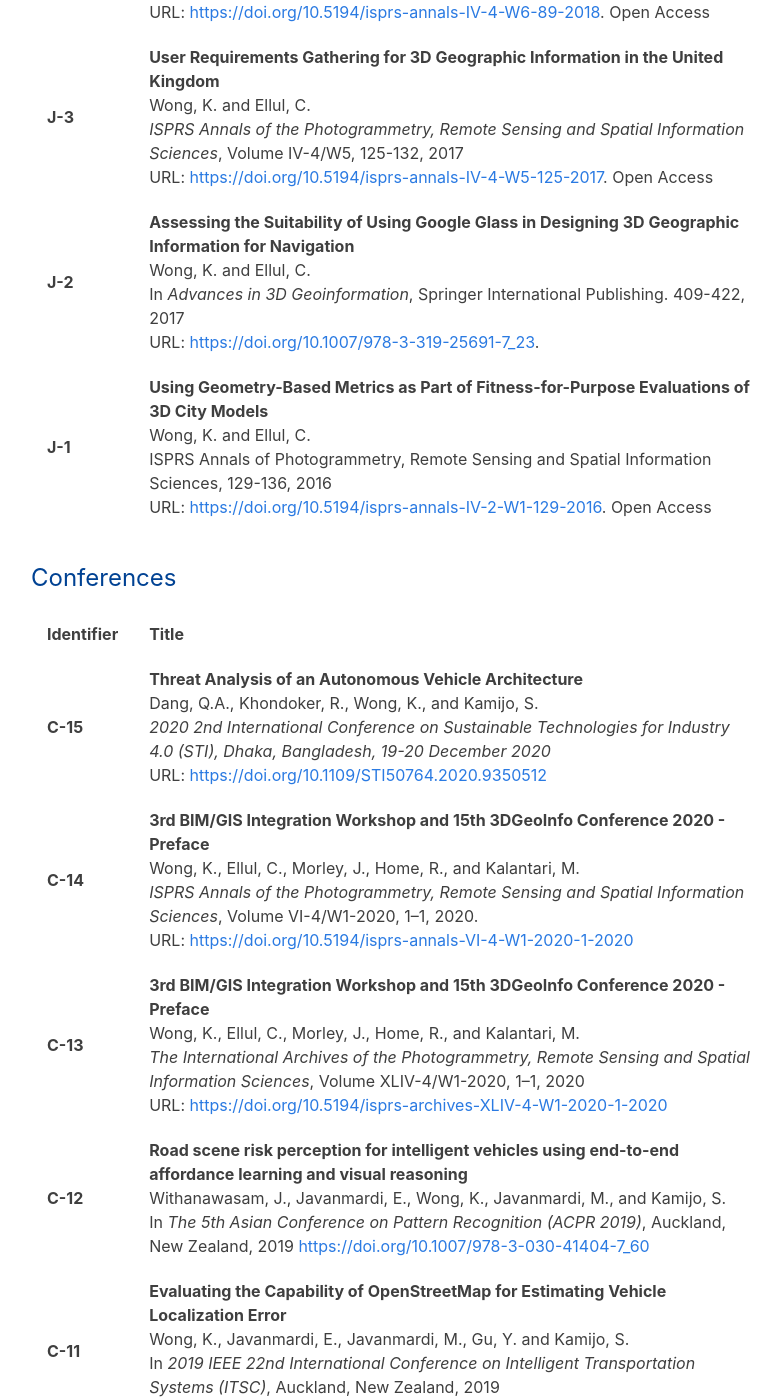
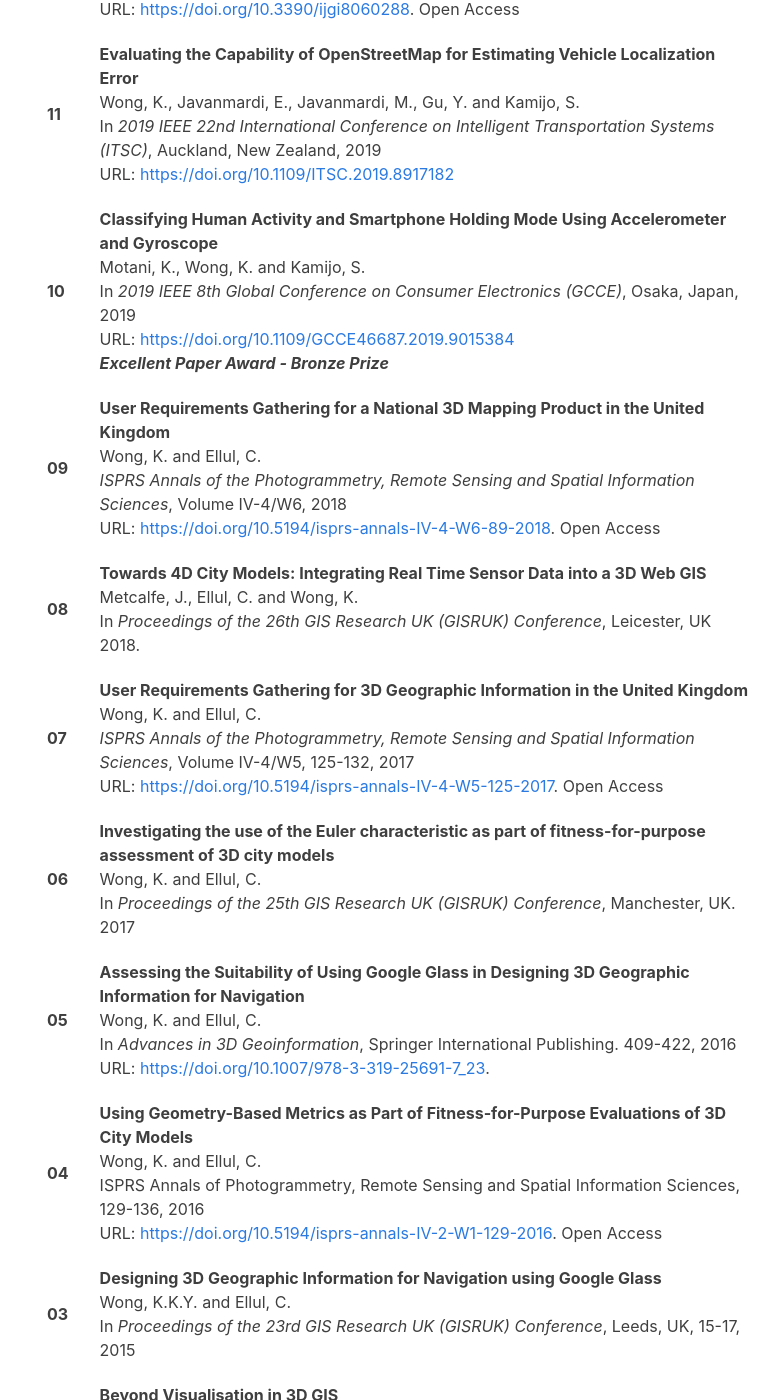
Before and after one commit to kel196/kel196.github.io, a Jekyll site: the page built from index.md, in a window 1280 px wide and 1400 px high, scrolled down 4270 px. Shown: the whole window, without its empty margins (239-1020 px from the left). Built offline with Jekyll 4.4.1, drawn with Linux system fonts in a browser that asks for light colours; our own code applies the rules of GitHub Pages for plain Markdown files; some of the changed text lies outside the part shown.

Commit message:
Update index.md

```diff
--- a/index.md
+++ b/index.md
@@ -117,71 +117,60 @@ The award provides a tax-free stipend of £18,590 per annum for four years, plus
 **Jan 2015 – Jan 2017** IT Support, Age Concern
 
 ---
-## Publications
-### Refereed Academic Journals
+## Peer-Reviewed Publications
 
-| Identifier | Title                                                        |
+| 15 | **Threat Analysis of an Autonomous Vehicle Architecture**<br />Dang, Q.A., Khondoker, R., Wong, K., and Kamijo, S. <br />*2020 2nd International Conference on Sustainable Technologies for Industry 4.0 (STI), Dhaka, Bangladesh, 19-20 December 2020*<br />URL: [https://doi.org/10.1109/STI50764.2020.9350512](https://doi.org/10.1109/STI50764.2020.9350512) |
+| ------- | ------------------------------------------------------------ |
+| **14** | **Mapping for Autonomous Driving: Opportunities and Challenges**<br />Wong, K., Gu, Y., and Kamijo, S.<br />*IEEE Intelligent Transportation Systems Magazine*, 2020<br />URL: [https://doi.org/10.1109/MITS.2020.3014152](https://doi.org/10.1109/MITS.2020.3014152) |
+| **13** | **Road scene risk perception for intelligent vehicles using end-to-end affordance learning and visual reasoning**<br />Withanawasam, J., Javanmardi, E., Wong, K., Javanmardi, M., and Kamijo, S.<br />In *The 5th Asian Conference on Pattern Recognition (ACPR 2019)*, Auckland, New Zealand, 2020 [https://doi.org/10.1007/978-3-030-41404-7_60](https://doi.org/10.1007/978-3-030-41404-7_60) |
+| **12** | **Estimating Autonomous Vehicle Localization Error Using 2D Geographic Information**<br />Wong, K., Javanmardi, E., Javanmardi, M. and Kamijo, S.<br />*ISPRS International Journal of Geo-Information*, 8(6), p.288, 2019<br />URL: [https://doi.org/10.3390/ijgi8060288](https://doi.org/10.3390/ijgi8060288). Open Access |
+| **11** | **Evaluating the Capability of OpenStreetMap for Estimating Vehicle Localization Error**<br />Wong, K., Javanmardi, E., Javanmardi, M., Gu, Y. and Kamijo, S.<br />In *2019 IEEE 22nd International Conference on Intelligent Transportation Systems (ITSC)*, Auckland, New Zealand, 2019<br />URL: [https://doi.org/10.1109/ITSC.2019.8917182](https://doi.org/10.1109/ITSC.2019.8917182) |
+| **10** | **Classifying Human Activity and Smartphone Holding Mode Using Accelerometer and Gyroscope**<br />Motani, K., Wong, K. and Kamijo, S.<br />In *2019 IEEE 8th Global Conference on Consumer Electronics (GCCE)*, Osaka, Japan, 2019<br />URL: [https://doi.org/10.1109/GCCE46687.2019.9015384](https://doi.org/10.1109/GCCE46687.2019.9015384) <br />***Excellent Paper Award - Bronze Prize*** |
+| **09** | **User Requirements Gathering for a National 3D Mapping Product in the United Kingdom**<br />Wong, K. and Ellul, C. <br />*ISPRS Annals of the Photogrammetry, Remote Sensing and Spatial Information Sciences*, Volume IV-4/W6, 2018 <br />URL: [https://doi.org/10.5194/isprs-annals-IV-4-W6-89-2018](https://doi.org/10.5194/isprs-annals-IV-4-W6-89-2018). Open Access |
+| **08** | **Towards 4D City Models: Integrating Real Time Sensor Data into a 3D Web GIS**<br />Metcalfe, J., Ellul, C. and Wong, K.<br />In *Proceedings of the 26th GIS Research UK (GISRUK) Conference*, Leicester, UK 2018. |
+| **07** | **User Requirements Gathering for 3D Geographic Information in the United Kingdom**<br />Wong, K. and Ellul, C.<br />*ISPRS Annals of the Photogrammetry, Remote Sensing and Spatial Information Sciences*, Volume IV-4/W5, 125-132, 2017<br />URL: [https://doi.org/10.5194/isprs-annals-IV-4-W5-125-2017](https://doi.org/10.5194/isprs-annals-IV-4-W5-125-2017). Open Access |
+| **06** | **Investigating the use of the Euler characteristic as part of fitness-for-purpose assessment of 3D city models**<br />Wong, K. and Ellul, C.<br />In *Proceedings of the 25th GIS Research UK (GISRUK) Conference*, Manchester, UK. 2017 |
+| **05** | **Assessing the Suitability of Using Google Glass in Designing 3D Geographic Information for Navigation**<br />Wong, K. and Ellul, C.<br />In *Advances in 3D Geoinformation*, Springer International Publishing. 409-422, 2016<br />URL: [https://doi.org/10.1007/978-3-319-25691-7_23](https://doi.org/10.1007/978-3-319-25691-7_23). |
+| **04** | **Using Geometry-Based Metrics as Part of Fitness-for-Purpose Evaluations of 3D City Models**<br />Wong, K. and Ellul, C.<br />ISPRS Annals of Photogrammetry, Remote Sensing and Spatial Information Sciences, 129-136, 2016<br />URL: [https://doi.org/10.5194/isprs-annals-IV-2-W1-129-2016](https://doi.org/10.5194/isprs-annals-IV-2-W1-129-2016). Open Access |
+| **03** | **Designing 3D Geographic Information for Navigation using Google Glass**<br />Wong, K.K.Y. and Ellul, C.<br />In *Proceedings of the 23rd GIS Research UK (GISRUK) Conference*, Leeds, UK, 15-17, 2015 |
+| **02** | **Beyond Visualisation in 3D GIS**<br />Milner, J., Wong, K. and Ellul, C., 2014.<br />In *Proceedings of the 23rd GIS Research UK (GISRUK) Conference*, Leeds, UK, 2014 |
+| **01** | **Enhancing Positioning of Photovoltaic Panels using 3D Geographic Information**<br />Wong, K. and Ellul, C.<br />In *Proceedings of the 21st GIS Research UK (GISRUK) Conference*, Liverpool, UK, 2013 |
+
+---
+## Industry Reports and Other Publications
+
+| **05** | **Communicating and Understanding Risk in Dynamic Situations**<br />Thomson, T., Forde, W., and Wong, K.<br />Royal Geographical Society case study, 2021<br />URL: [https://www.rgs.org/geography/advocacy-and-impact/impact/communicating-and-understanding-risk](https://www.rgs.org/geography/advocacy-and-impact/impact/communicating-and-understanding-risk) |
+| ------ | ------------------------------------------------------------ |
+| **04** | **3rd BIM/GIS Integration Workshop and 15th 3DGeoInfo Conference 2020 - Preface**<br />Wong, K., Ellul, C., Morley, J., Home, R., and Kalantari, M.<br />*ISPRS Annals of the Photogrammetry, Remote Sensing and Spatial Information Sciences*, Volume VI-4/W1-2020, 1–1, 2020.<br />URL: [https://doi.org/10.5194/isprs-annals-VI-4-W1-2020-1-2020](https://doi.org/10.5194/isprs-annals-VI-4-W1-2020-1-2020)https://doi.org/10.1109/STI50764.2020.9350512) |
+| **03** | **3rd BIM/GIS Integration Workshop and 15th 3DGeoInfo Conference 2020 - Preface**<br />Wong, K., Ellul, C., Morley, J., Home, R., and Kalantari, M.<br />*The International Archives of the Photogrammetry, Remote Sensing and Spatial Information Sciences*, Volume XLIV-4/W1-2020, 1–1, 2020<br />URL: [https://doi.org/10.5194/isprs-archives-XLIV-4-W1-2020-1-2020](https://doi.org/10.5194/isprs-archives-XLIV-4-W1-2020-1-2020) |
+| **02** | **Economic Value of 3D Geographic Information**<br />Wong, K.K.Y. <br />EuroSDR and the Department of Computer Science, University College London, London, UK, 2015<br />URL: [https://tinyurl.com/valueof3D](https://tinyurl.com/valueof3D) |
+| **01** | **Advances in 3DGIS**<br />Ellul, C. and Wong, K.<br />AGI foresight report 2020, the Association of Geographic Information, 2015<br />URL: [https://www.agi.org.uk/news/foresight-report](https://www.agi.org.uk/news/foresight-report) |
+
+---
+## Talks
+
+| **11** | *Talk:* **From Microsoft Word to Contentful: What I Learned in My First 365 Days**<br />Fast Forward 2021, Contentful. Virtual, 2021. |
 | ---------- | ------------------------------------------------------------ |
-| **J-6**    | **Mapping for Autonomous Driving: Opportunities and Challenges**<br />Wong, K., Gu, Y., and Kamijo, S.<br />*IEEE Intelligent Transportation Systems Magazine*, 2020<br />URL: [https://doi.org/10.1109/MITS.2020.3014152](https://doi.org/10.1109/MITS.2020.3014152) |
-| **J-5**    | **Estimating Autonomous Vehicle Localization Error Using 2D Geographic Information**<br />Wong, K., Javanmardi, E., Javanmardi, M. and Kamijo, S.<br />*ISPRS International Journal of Geo-Information*, 8(6), p.288, 2019<br />URL: [https://doi.org/10.3390/ijgi8060288](https://doi.org/10.3390/ijgi8060288). Open Access |
-| **J-4**    | **User Requirements Gathering for a National 3D Mapping Product in the United Kingdom**<br />Wong, K. and Ellul, C. <br />*ISPRS Annals of the Photogrammetry, Remote Sensing and Spatial Information Sciences*, Volume IV-4/W6, 2018 <br />URL: [https://doi.org/10.5194/isprs-annals-IV-4-W6-89-2018](https://doi.org/10.5194/isprs-annals-IV-4-W6-89-2018). Open Access |
-| **J-3**    | **User Requirements Gathering for 3D Geographic Information in the United Kingdom**<br />Wong, K. and Ellul, C.<br />*ISPRS Annals of the Photogrammetry, Remote Sensing and Spatial Information Sciences*, Volume IV-4/W5, 125-132, 2017<br />URL: [https://doi.org/10.5194/isprs-annals-IV-4-W5-125-2017](https://doi.org/10.5194/isprs-annals-IV-4-W5-125-2017). Open Access |
-| **J-2**    | **Assessing the Suitability of Using Google Glass in Designing 3D Geographic Information for Navigation**<br />Wong, K. and Ellul, C.<br />In *Advances in 3D Geoinformation*, Springer International Publishing. 409-422, 2017<br />URL: [https://doi.org/10.1007/978-3-319-25691-7_23](https://doi.org/10.1007/978-3-319-25691-7_23). |
-| **J-1**    | **Using Geometry-Based Metrics as Part of Fitness-for-Purpose Evaluations of 3D City Models**<br />Wong, K. and Ellul, C.<br />ISPRS Annals of Photogrammetry, Remote Sensing and Spatial Information Sciences, 129-136, 2016<br />URL: [https://doi.org/10.5194/isprs-annals-IV-2-W1-129-2016](https://doi.org/10.5194/isprs-annals-IV-2-W1-129-2016). Open Access |
+| **10**    | *Panel:* **Communicating and Understanding Risk in Dynamic Situations**<br />Royal Geographical Society, Disaster Risk Management Professional Practice Group, Fireside Chat. Virtual, 2021. |
+| 0**9**   | *Talk:* **Mapping for Autonomous Driving: Opportunities and Challenges**<br />Geospatial Seminar Series. University College London. London, UK, 2019. |
+| **08**   | *Workshop:* **Introduction 3D GIS and BIM 2017 (1-day event)**<br />British Computer Society and Association for Geographic Information. University College London. London, UK, 2017. |
+| **07**   | *Talk:* **Manipulating, Querying and Quantifying 3D Geographic Information Using the Oracle Spatial Java API**<br />UK Oracle User Group Spatial & Graph SIG. London, UK, 2017. |
+| **06** | *Workshop:* **3D GIS Workshop and Tutorial - GISRUK '16**<br />GIS Research UK, University of Greenwich. London, UK, 2016. |
+| **05**   | *Talk:* **What is 3D GIS?** <br />Talks for Undergraduates Geomatic Students from University of Applied Sciences and Arts Northwestern Switzerland. London, UK, 2016. |
+| **04**   | *Panel:* **3D GIS — Is visualisation enough?** <br />GeoCom 2015: Resilient Futures, Warwick, UK, 2015.<br />URL: [https://www.agi.org.uk/about/resources/category/93-geocom-resilient-futures?download=161:geocom-2015-online-event-guide](https://www.agi.org.uk/about/resources/category/93-geocom-resilient-futures?download=161:geocom-2015-online-event-guide) |
+| **03**   | *Talk:* **What Should We Map? — 3D GIS for navigation**<br />An evening of 3D GIS, BCS (Location Information Specialist Group) & AGI (UK3DSIG). British Computer Society, London, UK, 2015.<br />URL: [https://www.agi.org.uk/component/civicrm/?task=civicrm/event/info&Itemid=242](https://www.agi.org.uk/component/civicrm/?task=civicrm/event/info&Itemid=242) |
+| **02**   | *Workshop:* **3D GIS Workshop and Tutorial - GISRUK '15**<br />GIS Research UK, University of Leeds. Leeds, UK, 2015.<br />URL: [http://leeds.gisruk.org/workshops.html#3DGIS](http://leeds.gisruk.org/workshops.html#3DGIS) |
+| **01**   | *Talk:* **Designing 3D GI for Navigation Using Google Glass**<br />EuroSDR/ISPRS: Workshop for Capturing National Scale 3D Models, Ordnance Survey, Southampton, UK, 2014. <br />URL: [http://www.eurosdr.net/workshops/efficient-capturing-3d-objects-national-level-focus-buildings-and-infrastructure](http://www.eurosdr.net/workshops/efficient-capturing-3d-objects-national-level-focus-buildings-and-infrastructure) |
 
-### Conferences
+---
+## Theses
 
-| Identifier | Title                                                        |
+| **EngD** | **Towards a National 3D Mapping Product for Great Britain**<br />Wong, K., 2018<br />*EngD thesis*, University College London. Defended on 09 April 2018.<br />URL: [https://discovery.ucl.ac.uk/id/eprint/10047505/](https://discovery.ucl.ac.uk/id/eprint/10047505/) |
 | -------- | ------------------------------------------------------------ |
-| **C-15** | **Threat Analysis of an Autonomous Vehicle Architecture**<br />Dang, Q.A., Khondoker, R., Wong, K., and Kamijo, S. <br />*2020 2nd International Conference on Sustainable Technologies for Industry 4.0 (STI), Dhaka, Bangladesh, 19-20 December 2020*<br />URL: [https://doi.org/10.1109/STI50764.2020.9350512](https://doi.org/10.1109/STI50764.2020.9350512) |
-| **C-14** | **3rd BIM/GIS Integration Workshop and 15th 3DGeoInfo Conference 2020 - Preface**<br />Wong, K., Ellul, C., Morley, J., Home, R., and Kalantari, M.<br />*ISPRS Annals of the Photogrammetry, Remote Sensing and Spatial Information Sciences*, Volume VI-4/W1-2020, 1–1, 2020.<br />URL: [https://doi.org/10.5194/isprs-annals-VI-4-W1-2020-1-2020](https://doi.org/10.5194/isprs-annals-VI-4-W1-2020-1-2020) |
-| **C-13** | **3rd BIM/GIS Integration Workshop and 15th 3DGeoInfo Conference 2020 - Preface**<br />Wong, K., Ellul, C., Morley, J., Home, R., and Kalantari, M.<br />*The International Archives of the Photogrammetry, Remote Sensing and Spatial Information Sciences*, Volume XLIV-4/W1-2020, 1–1, 2020<br />URL: [https://doi.org/10.5194/isprs-archives-XLIV-4-W1-2020-1-2020](https://doi.org/10.5194/isprs-archives-XLIV-4-W1-2020-1-2020) |
-| **C-12** | **Road scene risk perception for intelligent vehicles using end-to-end affordance learning and visual reasoning**<br />Withanawasam, J., Javanmardi, E., Wong, K., Javanmardi, M., and Kamijo, S.<br />In *The 5th Asian Conference on Pattern Recognition (ACPR 2019)*, Auckland, New Zealand, 2019 [https://doi.org/10.1007/978-3-030-41404-7_60](https://doi.org/10.1007/978-3-030-41404-7_60) |
-| **C-11** | **Evaluating the Capability of OpenStreetMap for Estimating Vehicle Localization Error**<br />Wong, K., Javanmardi, E., Javanmardi, M., Gu, Y. and Kamijo, S.<br />In *2019 IEEE 22nd International Conference on Intelligent Transportation Systems (ITSC)*, Auckland, New Zealand, 2019<br />URL: [https://doi.org/10.1109/ITSC.2019.8917182](https://doi.org/10.1109/ITSC.2019.8917182) |
-| **C-10** | **Classifying Human Activity and Smartphone Holding Mode Using Accelerometer and Gyroscope**<br />Motani, K., Wong, K. and Kamijo, S.<br />In *2019 IEEE 8th Global Conference on Consumer Electronics (GCCE)*, Osaka, Japan, 2019<br />URL: [https://doi.org/10.1109/GCCE46687.2019.9015384](https://doi.org/10.1109/GCCE46687.2019.9015384) <br />***Excellent Paper Award - Bronze Prize*** |
-| **C-9**  | **User Requirements Gathering for a National 3D Mapping Product in the United Kingdom**<br />Wong, K. and Ellul, C.<br />In *Proceedings of the 13th 3D Geoinfo Conference 2018*, 1-2 October 2018, Delft, The Netherlands. |
-| **C-8**  | **Towards 4D City Models: Integrating Real Time Sensor Data into a 3D Web GIS**<br />Metcalfe, J., Ellul, C. and Wong, K.<br />In *Proceedings of the 26th GIS Research UK (GISRUK) Conference*, Leicester, UK 2018. |
-| **C-7**  | **User Requirements Gathering for 3D Geographic Information in the United Kingdom**<br />Wong, K. and Ellul, C.<br />In *Proceedings of the 12th 3D Geoinfo Conference 2017*, 26-27 October 2017, Melbourne, Australia. |
-| **C-6**  | **Investigating the use of the Euler characteristic as part of fitness-for-purpose assessment of 3D city models**<br />Wong, K. and Ellul, C.<br />In *Proceedings of the 25th GIS Research UK (GISRUK) Conference*, Manchester, UK. |
-| **C-5**  | **Using Geometry-Based Metrics as Part of Fitness-for-Purpose Evaluations of 3D City Models**<br />Wong, K. and Ellul, C.<br />In *Proceedings of the 11th 3D Geoinfo Conference 2016*, 20-21 October 2016, Athens, Greece. |
-| **C-4**  | **Assessing the Suitability of Using Google Glass in Designing 3D Geographic Information for Navigation**<br />Wong, K. and Ellul, C.<br />In *Proceedings of the 10th 3D Geoinfo Conference 2016*, 28-30 October 2015, Kuala Lumpur, Malaysia. |
-| **C-3**  | **Designing 3D Geographic Information for Navigation using Google Glass**<br />Wong, K.K.Y. and Ellul, C.<br />In *Proceedings of the 23rd GIS Research UK (GISRUK) Conference*, Leeds, UK, 15-17, 2015 |
-| **C-2**  | **Beyond Visualisation in 3D GIS**<br />Milner, J., Wong, K. and Ellul, C., 2014.<br />In *Proceedings of the 23rd GIS Research UK (GISRUK) Conference*, Leeds, UK, 2014 |
-| **C-1**  | **Enhancing Positioning of Photovoltaic Panels using 3D Geographic Information**<br />Wong, K. and Ellul, C.<br />In *Proceedings of the 21st GIS Research UK (GISRUK) Conference*, Liverpool, UK, 2013 |
-
-### Industry Reports
-
-| Identifier | Title                                                        |
-| ---------- | ------------------------------------------------------------ |
-| **I-3**    | **Communicating and Understanding Risk in Dynamic Situations**<br />Thomson, T., Forde, W., and Wong, K.<br />Royal Geographical Society case study, 2021<br />URL: [https://www.rgs.org/geography/advocacy-and-impact/impact/communicating-and-understanding-risk](https://www.rgs.org/geography/advocacy-and-impact/impact/communicating-and-understanding-risk) |
-| **I-2**    | **Economic Value of 3D Geographic Information**<br />Wong, K.K.Y. <br />EuroSDR and the Department of Computer Science, University College London, London, UK, 2015<br />URL: [https://tinyurl.com/valueof3D](https://tinyurl.com/valueof3D) |
-| **I-1**    | **Advances in 3DGIS**<br />Ellul, C. and Wong, K.<br />AGI foresight report 2020, the Association of Geographic Information, 2015<br />URL: [https://www.agi.org.uk/news/foresight-report](https://www.agi.org.uk/news/foresight-report) |
-
-### Theses
-
-| Degree   | Title                                                        |
-| -------- | ------------------------------------------------------------ |
-| **EngD** | **Towards a National 3D Mapping Product for Great Britain**<br />Wong, K., 2018<br />*EngD thesis*, University College London. Defended on 09 April 2018.<br />URL: [https://discovery.ucl.ac.uk/id/eprint/10047505/](https://discovery.ucl.ac.uk/id/eprint/10047505/) |
 | **MRes** | **Designing 3D Geographic Information for Navigation Using Google Glass**<br />Wong, K., 2014<br />*MRes thesis*, University College London. |
 | **MSc**  | **Enhancing Positioning of Photovoltaic Panels Using 3D Geographic Information**<br />Wong, K., 2012<br />*MSc thesis*, University College London. |
 | **BSc**  | **Assessing Photovoltaic Potential in Hawaii**<br />Wong, K., 2011<br />*BSc thesis*, University of Southampton |
 
-### Talks
-
-| Identifier | Title                                                        |
-| ---------- | ------------------------------------------------------------ |
-| **T-11** | *Talk:* **From Microsoft Word to Contentful: What I Learned in My First 365 Days**<br />Fast Forward 2021, Contentful. Virtual, 2021. |
-| **T-10**    | *Panel:* **Communicating and Understanding Risk in Dynamic Situations**<br />Royal Geographical Society, Disaster Risk Management Professional Practice Group, Fireside Chat. Virtual, 2021. |
-| **T-9**    | *Talk:* **Mapping for Autonomous Driving: Opportunities and Challenges**<br />Geospatial Seminar Series. University College London. London, UK, 2019. |
-| **T-8**    | *Workshop:* **Introduction 3D GIS and BIM 2017 (1-day event)**<br />British Computer Society and Association for Geographic Information. University College London. London, UK, 2017. |
-| **T-7**    | *Talk:* **Manipulating, Querying and Quantifying 3D Geographic Information Using the Oracle Spatial Java API**<br />UK Oracle User Group Spatial & Graph SIG. London, UK, 2017. |
-| **T-6**    | *Workshop:* **3D GIS Workshop and Tutorial - GISRUK '16**<br />GIS Research UK, University of Greenwich. London, UK, 2016. |
-| **T-5**    | *Talk:* **What is 3D GIS?** <br />Talks for Undergraduates Geomatic Students from University of Applied Sciences and Arts Northwestern Switzerland. London, UK, 2016. |
-| **T-4**    | *Panel:* **3D GIS — Is visualisation enough?** <br />GeoCom 2015: Resilient Futures, Warwick, UK, 2015.<br />URL: [https://www.agi.org.uk/about/resources/category/93-geocom-resilient-futures?download=161:geocom-2015-online-event-guide](https://www.agi.org.uk/about/resources/category/93-geocom-resilient-futures?download=161:geocom-2015-online-event-guide) |
-| **T-3**    | *Talk:* **What Should We Map? — 3D GIS for navigation**<br />An evening of 3D GIS, BCS (Location Information Specialist Group) & AGI (UK3DSIG). British Computer Society, London, UK, 2015.<br />URL: [https://www.agi.org.uk/component/civicrm/?task=civicrm/event/info&Itemid=242](https://www.agi.org.uk/component/civicrm/?task=civicrm/event/info&Itemid=242) |
-| **T-2**    | *Workshop:* **3D GIS Workshop and Tutorial - GISRUK '15**<br />GIS Research UK, University of Leeds. Leeds, UK, 2015.<br />URL: [http://leeds.gisruk.org/workshops.html#3DGIS](http://leeds.gisruk.org/workshops.html#3DGIS) |
-| **T-1**    | *Talk:* **Designing 3D GI for Navigation Using Google Glass**<br />EuroSDR/ISPRS: Workshop for Capturing National Scale 3D Models, Ordnance Survey, Southampton, UK, 2014. <br />URL: [http://www.eurosdr.net/workshops/efficient-capturing-3d-objects-national-level-focus-buildings-and-infrastructure](http://www.eurosdr.net/workshops/efficient-capturing-3d-objects-national-level-focus-buildings-and-infrastructure) |
-
 ---
 
 Last Updated: 07 November 2021
```
